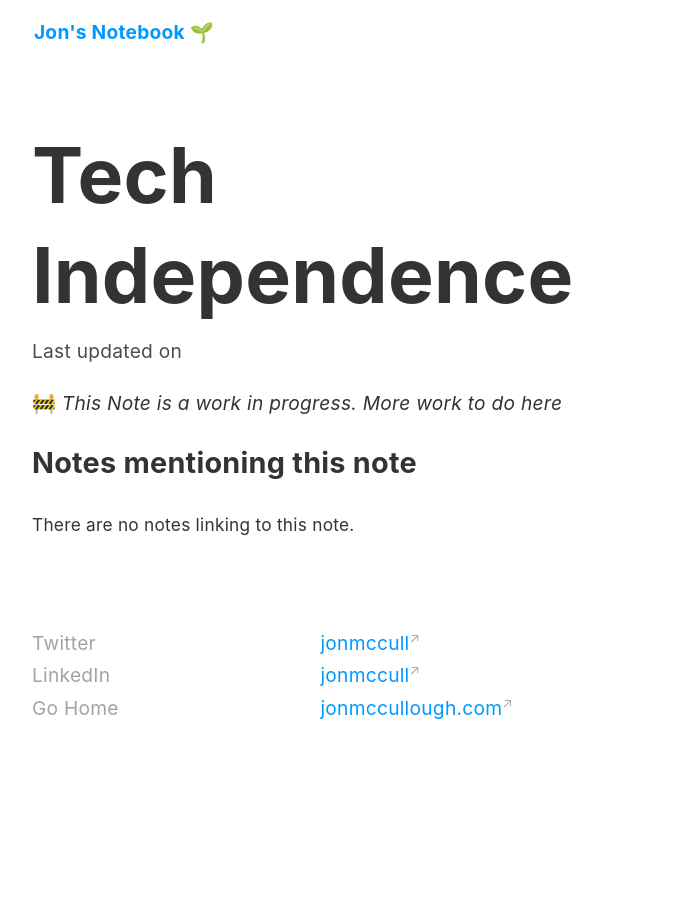
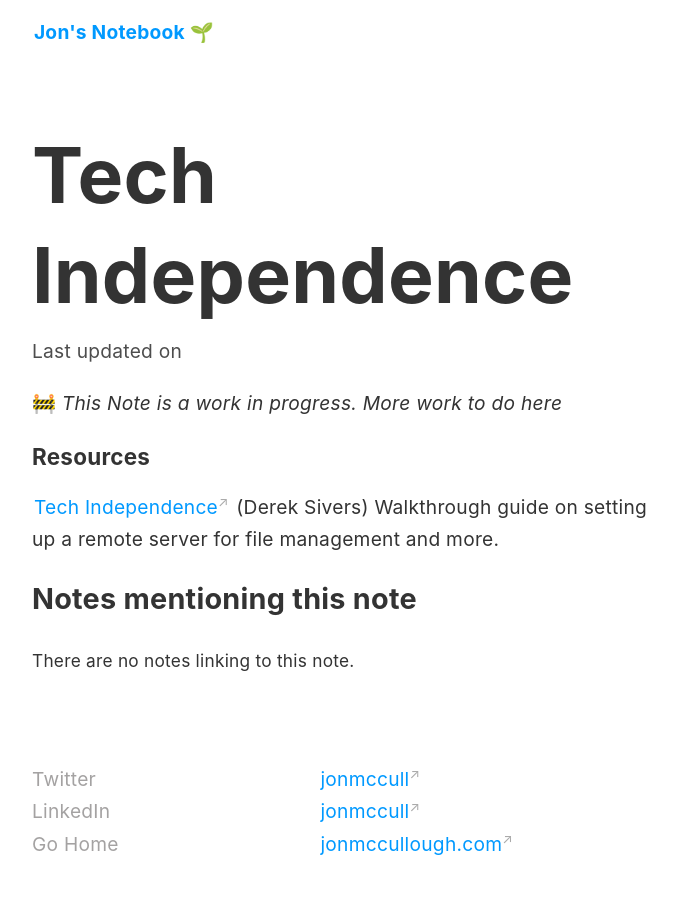
Before and after one commit to jonmccull/digital-garden, a Jekyll site: the page built from _notes/tech-independence.md, in a window 1280 px wide. Shown: the whole page, without its empty margins (293-970 px from the left). Built offline with Jekyll 4.4.1, drawn with Linux system fonts in a browser that asks for light colours.

Commit message:
Update Note, Tech Independence

```diff
--- a/_notes/tech-independence.md
+++ b/_notes/tech-independence.md
@@ -4,3 +4,8 @@
 ---
 
 🚧 _This Note is a work in progress. More work to do here_
+
+### Resources
+
+[Tech Independence](https://sive.rs/ti) (Derek Sivers)
+Walkthrough guide on setting up a remote server for file management and more.
```
